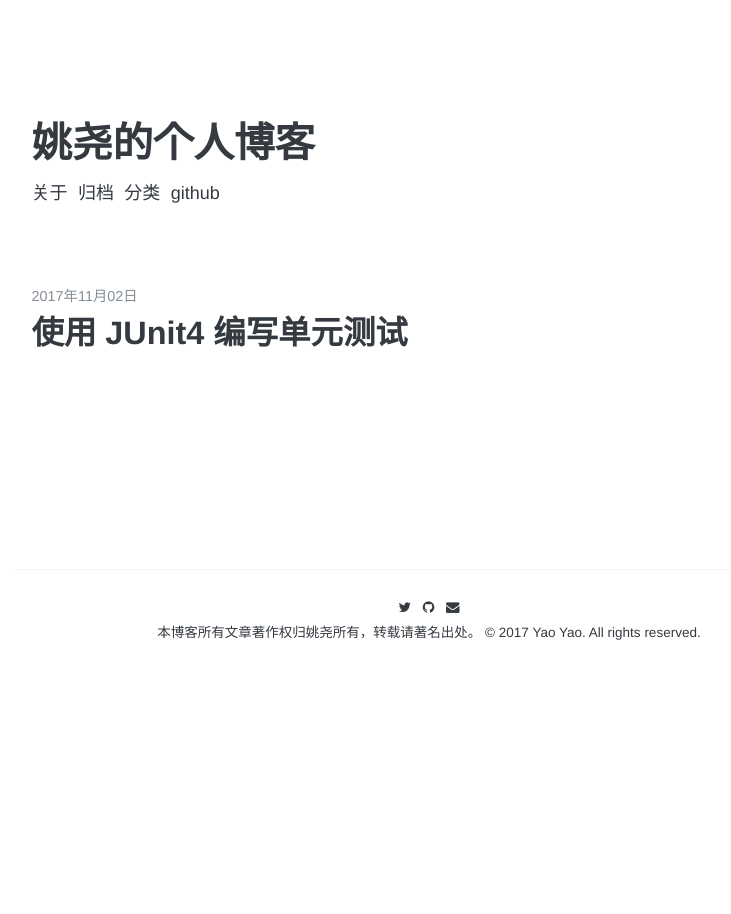
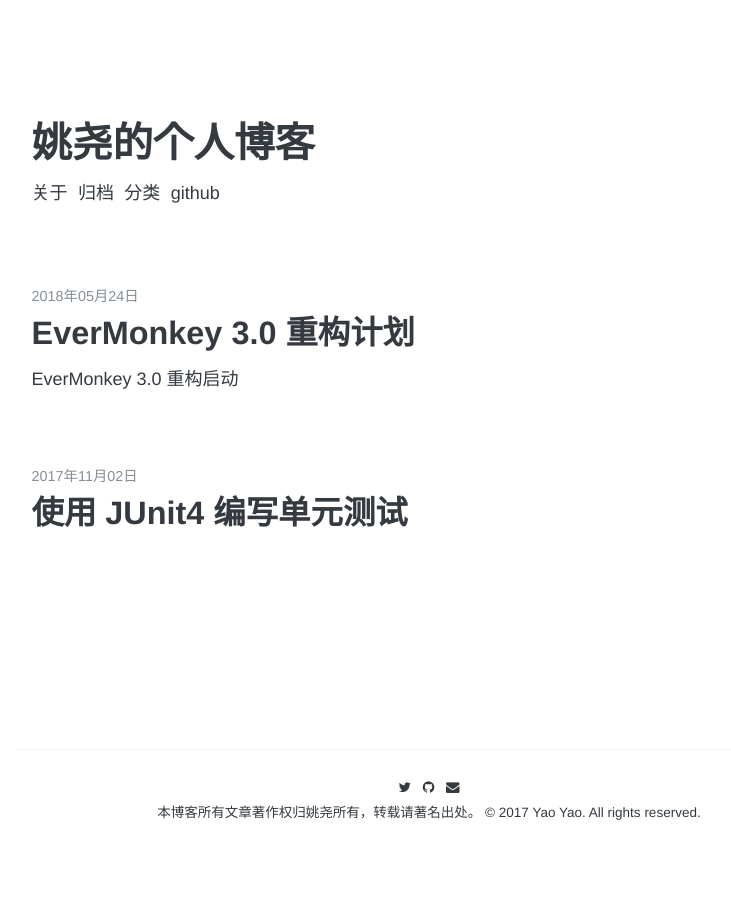
Before and after one commit to michalyao/michalyao.github.io, a Jekyll site: the page built from index.html, in a window 1280 px wide. Shown: the whole page, without its empty margins (211-942 px from the left). Built offline with Jekyll 4.4.1, drawn with Linux system fonts in a browser that asks for light colours; some web fonts are replaced; the list of posts is cut into pages by our own code; some of the changed lines change nothing that is shown.

Commit message:
EverMonkey 3.0重构计划

```diff
--- /dev/null
+++ b/_posts/2018-05-24-evermonkey-30-.md
@@ -0,0 +1,71 @@
+---
+layout: post
+title: "EverMonkey 3.0 重构计划"
+description: "EverMonkey 3.0 重构启动"
+date: 2018-05-24
+tags: ["evermonkey"]
+comments: true
+---
+
+EverMonkey 是我在2017年基于 vscode 编辑器引擎开发的印象笔记客户端，支持 Markdown 语法以及代码高亮。做这样一个插件或者说产品的初衷是希望能够提升印象笔记的编辑体验以及阅读体验。借助 vscode 平台上的 Markdown 原生支持和其他插件以及可定制 Markdown 主题样式，这两点我个人觉得做的还不错。
+
+没有产品可以尽善尽美，这一年多陆陆续续也收到了些来自用户的反馈。最近决定抽出些时间好好梳理一下，从代码和设计方面重构 EverMonkey。
+
+## 设计
+EverMonkey 最初是针对像我一样喜欢折腾的程序员设计的，但是后来我发现用户中有一些非技术人员，这样在设计的过程中就需要充分考虑产品的易用性。因此在这次重构过程中我通过一个简单的维度将用户角色（Personas）分为两种，Coder 和 Non-Coder。以用户为中心重新进行设计和改进。
+
+### 用户角色
+
+Coder（极客爱耍酷）
+
+* 动手能力强，喜欢折腾
+* 至少熟悉一种代码编辑器（vscode/atom/sublime）
+* 有可能使用 Markdown 高级或扩展语法（时序图/数学公式）
+
+Non-Coder（简单要好用）
+
+* 动手能力相对较弱
+* 不熟悉代码编辑器
+* 使用 Markdown 基本语法
+
+这两种角色的属性不同，对编辑器和产品的理解和掌握程度差异也很大。因此需要在易用性和扩展性两个方面下功夫，一方面要保证软件好用，稳定；另一方面也需要支持一些高阶功能和定制化需求。
+
+### 功能
+作为印象笔记的客户端，EverMonkey 需要支持的功能也非常清晰。以下列表我按照功能的优先级顺序进行排列。并在后面介绍现有系统的实现和优化方向。
+
+* 编辑
+* 配置
+* 导航
+* 搜索
+* 阅读
+
+####  编辑
+[EverMonkey 网站](https://monkey.yoryor.top/#/)上我写的标语是 "Evernote editing redefined"，这句话受 vscode 启发，直译是“重新定义印象笔记编辑体验”。因此编辑是在产品初期就非常关注的一块功能。不过目前为止我对编辑功能却不是很满意。 我以个人为例，总结了编辑印象笔记几个常见的使用场景。
+
+- 纯文本编辑
+- 纯文本编辑 + 复制粘贴（图片)
+- 纯文本编辑 + 附件整理
+
+纯文本编辑功能目前来说支持的还不错，结合 vscode 的补全和 Markdown 插件可以实现比较高效率的编辑。接下来希望能够实现与印象笔记原生客户端一样操作截图和附件的体验（copy & paste, drag & drop）。有人曾经提议希望能够支持一些 Markdown 的高级语法，比如数学公式等。虽然有很多开源实现可以借鉴，不过之前我研究发现大部分的软件包都太臃肿了，所以综合考虑后面有可能做成可扩展的形式，对于有需要的同学可以通过增量安装的方式来实现。
+
+#### 配置
+尽管配置是一个一次性操作，但是其复杂程度会让很多非技术人员望而却步。最令人沮丧的情况就是折腾半天，徒劳无功。作为一个开发者，我当然不希望用户受到如此困扰。为了在这种复杂场景尽量做到无痛和平滑，优化的方向目前想到有以下三点。
+
+- 减少系统性配置，通过元数据的方式直接暴露在笔记中，比如只读属性，甚至字体，主题切换等样式配置。
+- 优化文档，必要的设置说明需要步骤详尽，直观准确。
+- 支持国际化
+
+#### 其他
+导航，搜索，阅读这三个功能做的还可以。其中阅读笔记有两种方式，直接使用 vscode 的Markdown 预览功能，或者发布到印象笔记结合 web 或者原生客户端来查阅。Markdown 主题之前的设计是从一个技术人员角度出发的，通过直接修改 CSS 文件来实现。接下来希望将主题做成可扩展的形式，方便 coder 进行定制化，也可以通过分享和内置主题等方式增加non-coder的选择。
+
+## 代码
+EverMonkey 的第一版是我在一个周末写出来的，当时也没有想到会有多少人用，所以代码写的很粗糙。尽管后来重构了一版，目前的代码仍然有些臃肿不好读。
+代码重构是一个持续的过程，没有终点。 通过重构将代码变得简洁有力，便于维护；也需要将系统进行抽象和解耦，便于功能的扩展。
+这里说再多也不如动手写代码来的实在。考虑到TypeScript 不是自己的主力编程语言，所以需要一些时间来进行学习。我希望这是一个令人享受的过程。
+
+## 总结
+在3.0版本实现代码和设计上的重构，确实需要点时间。代码层面上需要精益求精，设计上也需要更多的考虑易用性和扩展性两方面来满足不同用户的需求。
+
+最近在学习中受到了一些启发，对软件和产品的理解也发生了一些变化。作为一个开发者，技术并不是唯一重要的，还需要在很多方向上努力，让自己变得专业，可靠。某种程度上，我们是手艺人，靠手艺吃饭，耐心，细心和匠心都是必不可少的，心境上的变化也是启动这次重构的主要原因，希望自己能够坚持下来。
+
+最后感谢大家对 EverMonkey 的支持！有任何意见和建议都可以留言或者到 https://github.com/michalyao/evermonkey/issues 上面提 issue 给我。
--- a/_sass/_typography.scss
+++ b/_sass/_typography.scss
@@ -81,6 +81,7 @@
   color: $text-color;
   margin: 0 0 1rem;
   line-height: 1.7em;
+  white-space: normal;
 }
 
 /*--------------
@@ -167,7 +168,6 @@
   overflow: auto;
   clear: left;
   text-align: right;
-  white-space: nowrap;
   font-weight: bold;
   margin-bottom: $li-bottom-space;
 
@@ -278,10 +278,6 @@
   padding: .5rem;
   font-size: .8rem;
   line-height: 1.4;
-  white-space: pre;
-  white-space: pre-wrap;
-  word-break: break-all;
-  word-wrap: break-word;
   background-color: $code-background-color;
 }
 
```
Also changed, not shown: 5 other files.
